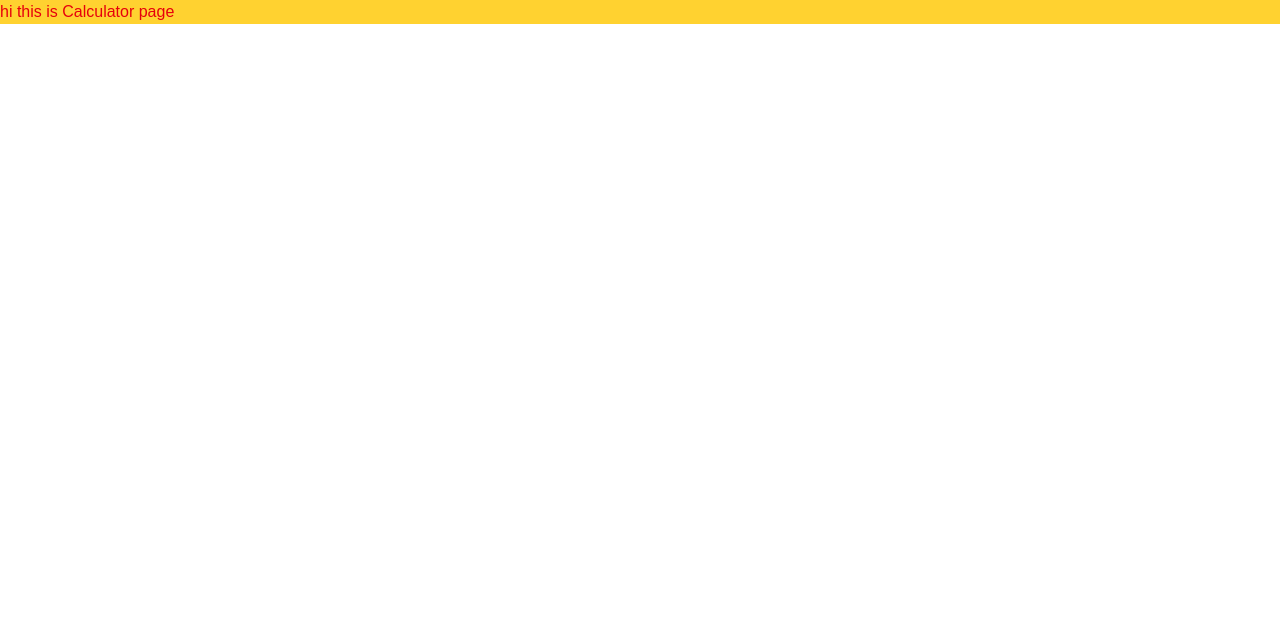
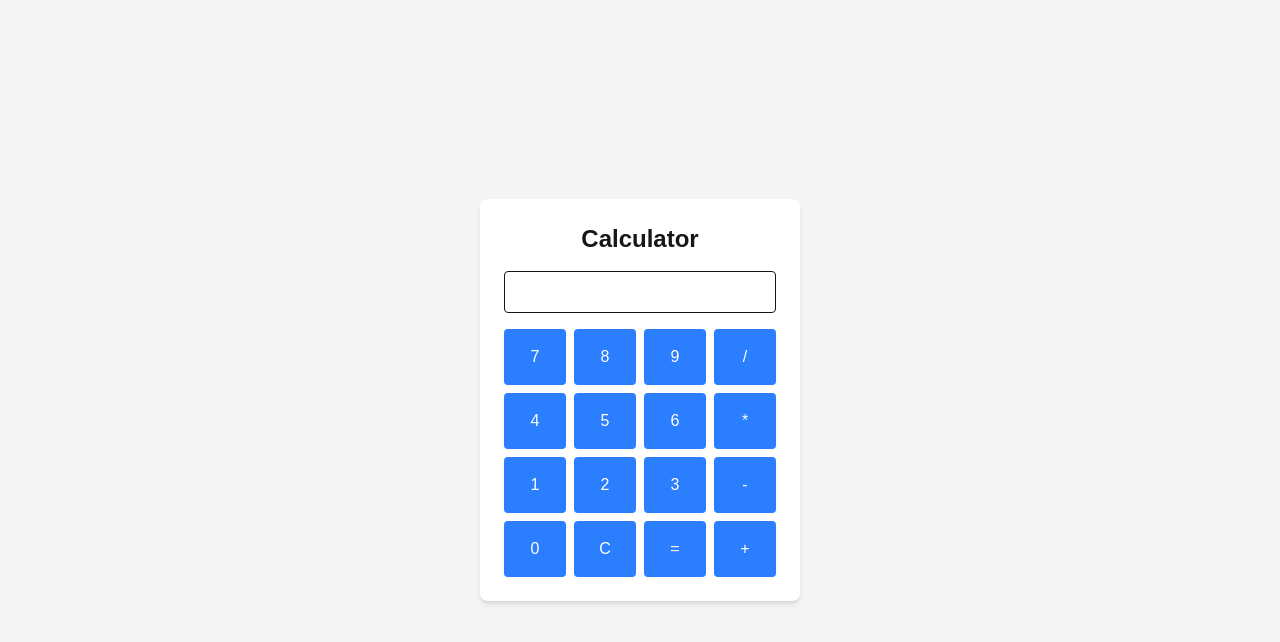
Before and after one commit to Praveen-DR/simple-calculator-nextjs, a Next.js app: page / in a window 1280 px wide. Shown: the top 642 px of the page. Built offline with nearby package versions, Linux system fonts and the light colour scheme.

Commit message:
Update: Created te Calculator componeent

```diff
--- a/src/app/page.js
+++ b/src/app/page.js
@@ -1,10 +1,9 @@
-
+import Calculator from "@/components/Calculator";
 
 export default function Home() {
   return (
-    <div className="text-red-600 bg-amber-300">
-      hi this is Calculator page
-
-    </div>
+    <main>
+      <Calculator />
+    </main>
   );
 }
--- /dev/null
+++ b/src/components/Calculator.jsx
@@ -0,0 +1,52 @@
+"use client";
+import { useState } from "react";
+
+export default function Calculator() {
+  const [input, setInput] = useState("");
+
+  const handleClick = (value) => {
+    if (value === "C") {
+      setInput("");
+    } else if (value === "=") {
+      try {
+        setInput(eval(input).toString());
+      } catch {
+        setInput("Error");
+      }
+    } else {
+      setInput(input + value);
+    }
+  };
+
+  const buttons = [
+    "7","8","9","/",
+    "4","5","6","*",
+    "1","2","3","-",
+    "0","C","=","+",
+  ];
+
+  return (
+    <div className="flex items-center justify-center min-h-screen bg-gray-100">
+      <div className="bg-white p-6 rounded-lg shadow-md w-80">
+        <h1 className="text-2xl font-bold text-center mb-4">Calculator</h1>
+        <input
+          className="w-full p-2 mb-4 text-right border rounded"
+          type="text"
+          value={input}
+          readOnly
+        />
+        <div className="grid grid-cols-4 gap-2">
+          {buttons.map((btn) => (
+            <button
+              key={btn}
+              onClick={() => handleClick(btn)}
+              className="bg-blue-500 text-white p-4 rounded hover:bg-blue-600 transition"
+            >
+              {btn}
+            </button>
+          ))}
+        </div>
+      </div>
+    </div>
+  );
+}
```
Also changed, not shown: 1 other file (tests, documents, lock files or other folders).
